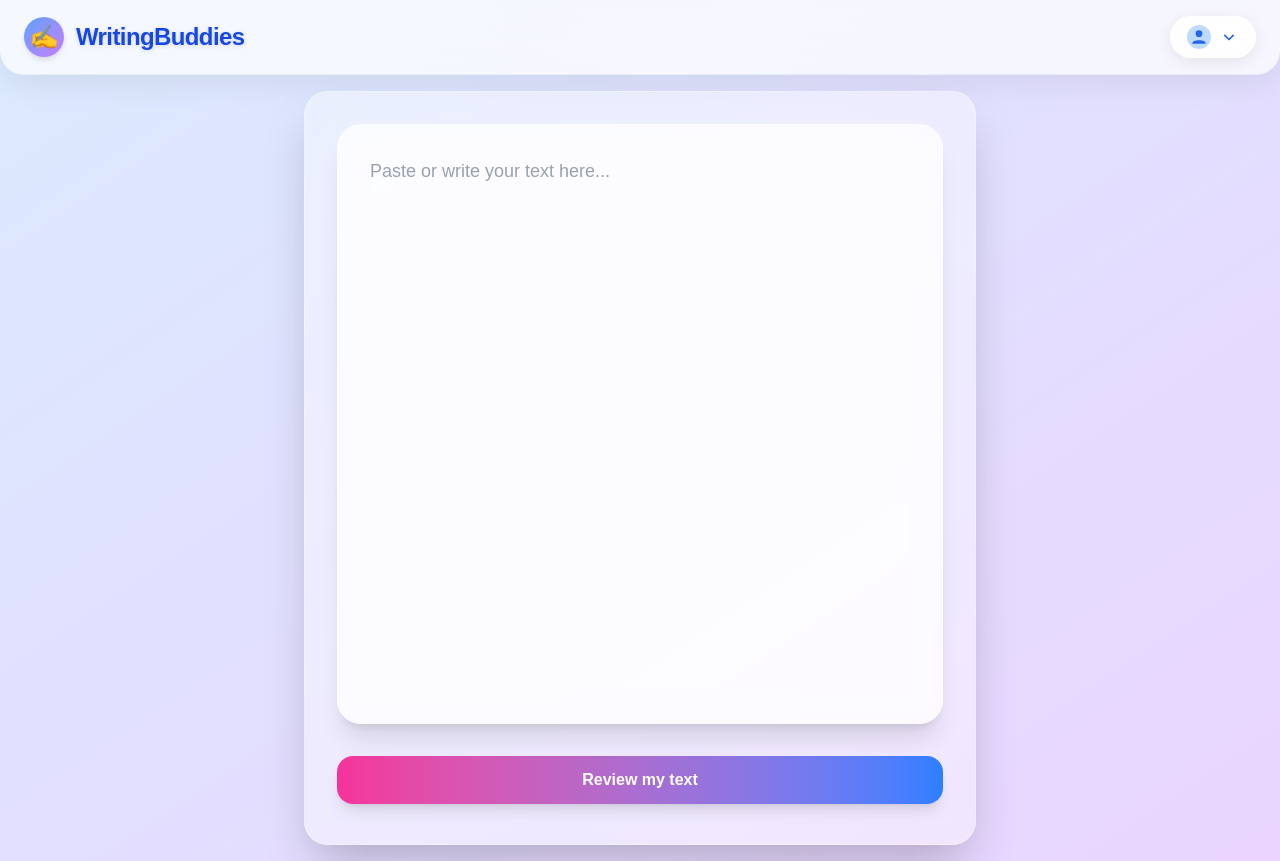
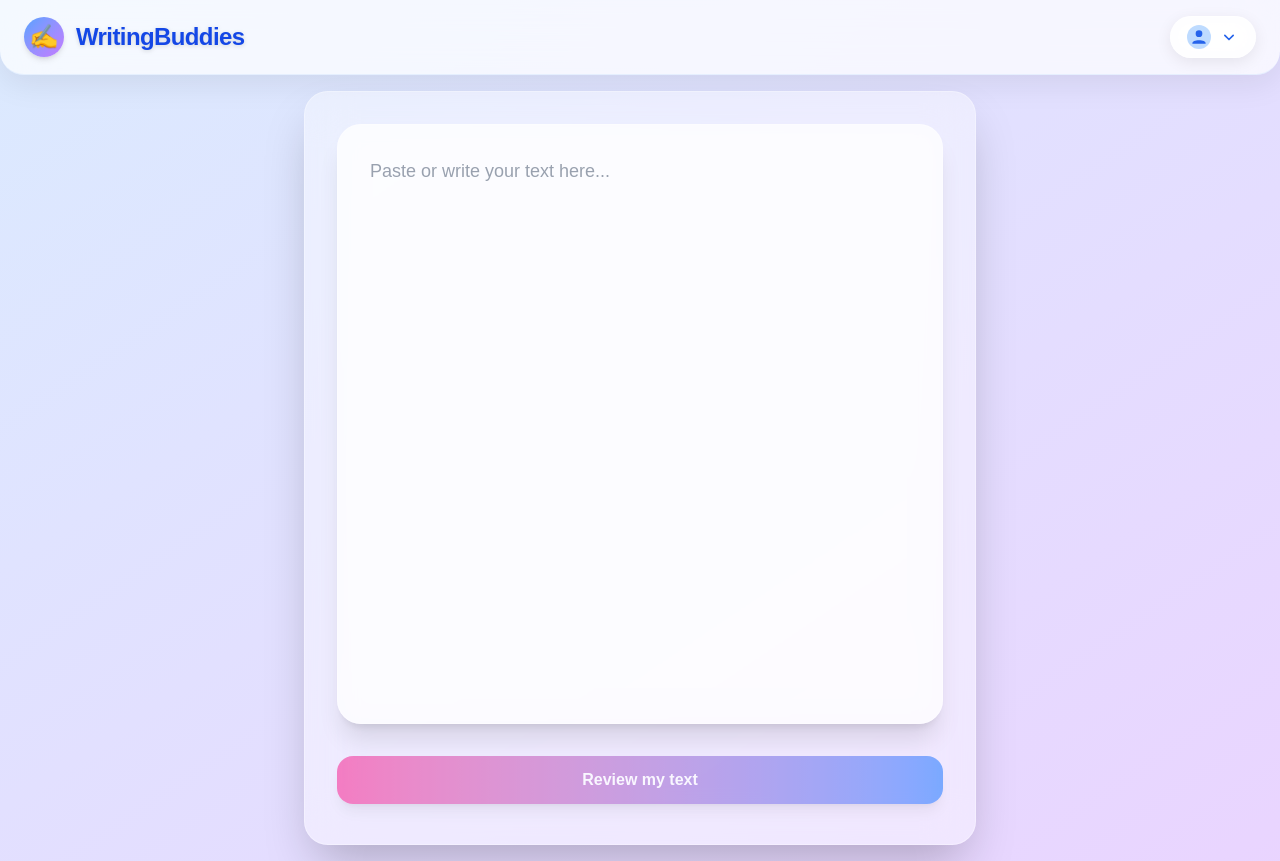
Before and after one commit to JustinJohnsonK/writing-buddy, a Next.js app: page /editor in a window 1280 px wide. Built offline with nearby package versions, Linux system fonts and the light colour scheme; no server answers; sample sign-in values are in the browser's storage.

Commit message:
editor ui fix

```diff
--- a/src/app/editor/page.tsx
+++ b/src/app/editor/page.tsx
@@ -104,9 +104,10 @@ export default function EditorPage() {
       </header>
       {/* Main */}
       <main className="flex-1 flex flex-col items-center justify-center p-4">
-        {!reviewed ? (
         <div className="w-full max-w-2xl flex flex-col items-center">
           <div className="w-full max-w-3xl bg-white/40 backdrop-blur-xl rounded-3xl shadow-2xl border border-white/30 p-8 flex flex-col items-center transition-all">
+            {!reviewed ? (
+              <>
                 <textarea
                   className="w-full h-[75vh] min-h-[300px] rounded-3xl shadow-xl p-8 text-lg bg-white/70 backdrop-blur-lg border border-white/30 focus:outline-none focus:ring-2 focus:ring-blue-400 transition-all resize-none mb-8 placeholder:text-gray-400 text-black font-medium"
                   placeholder="Paste or write your text here..."
@@ -116,8 +117,8 @@ export default function EditorPage() {
                 />
                 <button
                   onClick={handleReview}
-                disabled={loading}
-                className={`w-full flex items-center justify-center gap-2 bg-gradient-to-r from-pink-500 to-blue-500 text-white font-bold py-3 rounded-2xl shadow-lg hover:scale-105 transition-all mb-2 ${loading ? "opacity-60 cursor-not-allowed" : ""}`}
+                  disabled={loading || !input.trim()}
+                  className={`w-full flex items-center justify-center gap-2 bg-gradient-to-r from-pink-500 to-blue-500 text-white font-bold py-3 rounded-2xl shadow-lg hover:scale-105 transition-all mb-2 ${loading || !input.trim() ? "opacity-60 cursor-not-allowed" : ""}`}
                 >
                   {loading ? (
                     <span className="flex items-center gap-2">
@@ -128,15 +129,12 @@ export default function EditorPage() {
                     "Review my text"
                   )}
                 </button>
+              </>
+            ) : (
+              <ReviewResult input={input} suggestions={suggestions} onBack={() => setReviewed(false)} />
+            )}
           </div>
         </div>
-        ) : (
-          <div className="w-full max-w-2xl flex flex-col items-center">
-            <div className="w-full bg-white/40 backdrop-blur-xl rounded-3xl shadow-2xl border border-white/30 p-8 flex flex-col items-center transition-all">
-              <ReviewResult input={input} suggestions={suggestions} onBack={() => setReviewed(false)} />
-            </div>
-          </div>
-        )}
       </main>
     </div>
   );
```
Lines whose indentation alone changed are shown as unchanged.
